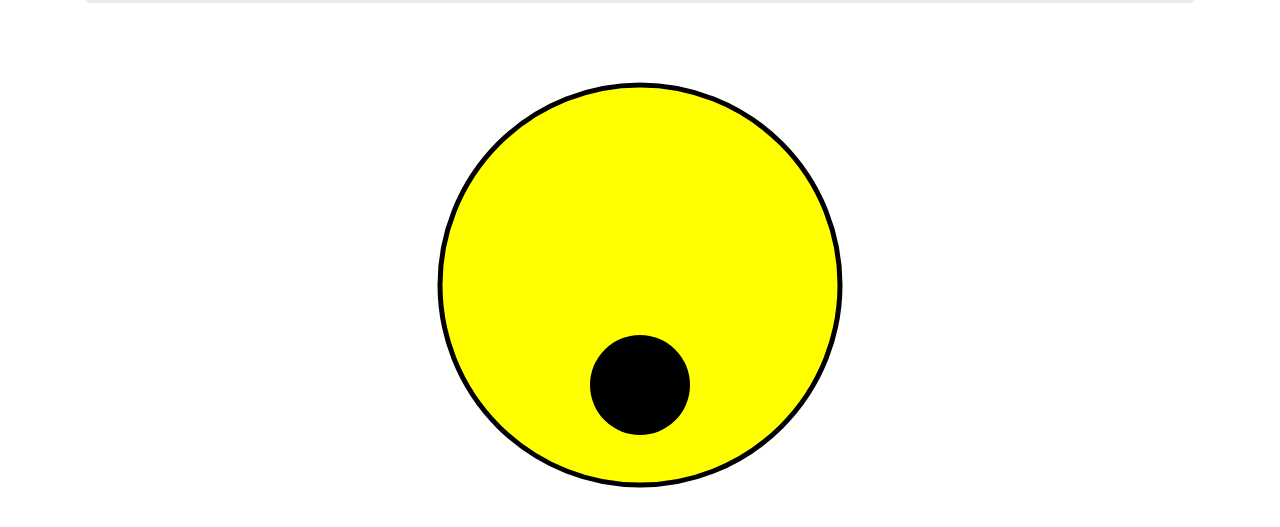
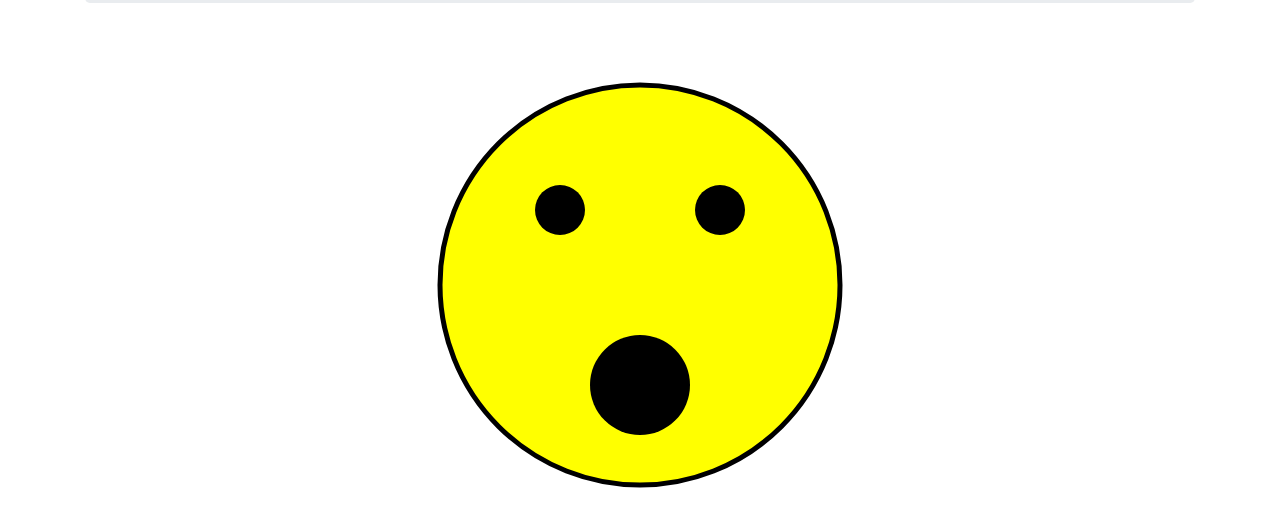
Before and after one commit to MarcLignarius/JS.Shapes, a website built with webpack: page src/index.html in a window 1280 px wide. Shown: the part 181-708 px from the top of the page. Built offline with nearby package versions, Linux system fonts and the light colour scheme.

Commit message:
add third and fourth ellipses (eyes)

```diff
--- a/src/index.html
+++ b/src/index.html
@@ -11,7 +11,12 @@
     </div>
     <div style="text-align: center">
       <svg height="500" width="500">
+        <!-- face outline -->
         <ellipse cx="250" cy="250" rx="200" ry="200" style="fill:yellow; stroke:black; stroke-width: 5"></ellipse>
+        <!-- eyes -->
+        <ellipse cx="170" cy="175" rx="25" ry="25" style="fill:black"></ellipse>
+        <ellipse cx="330" cy="175" rx="25" ry="25" style="fill:black"></ellipse>
+        <!-- mouth -->
         <ellipse cx="250" cy="350" rx="50" ry="50" style="fill:black"></ellipse>
       </svg>
     </div>
```
